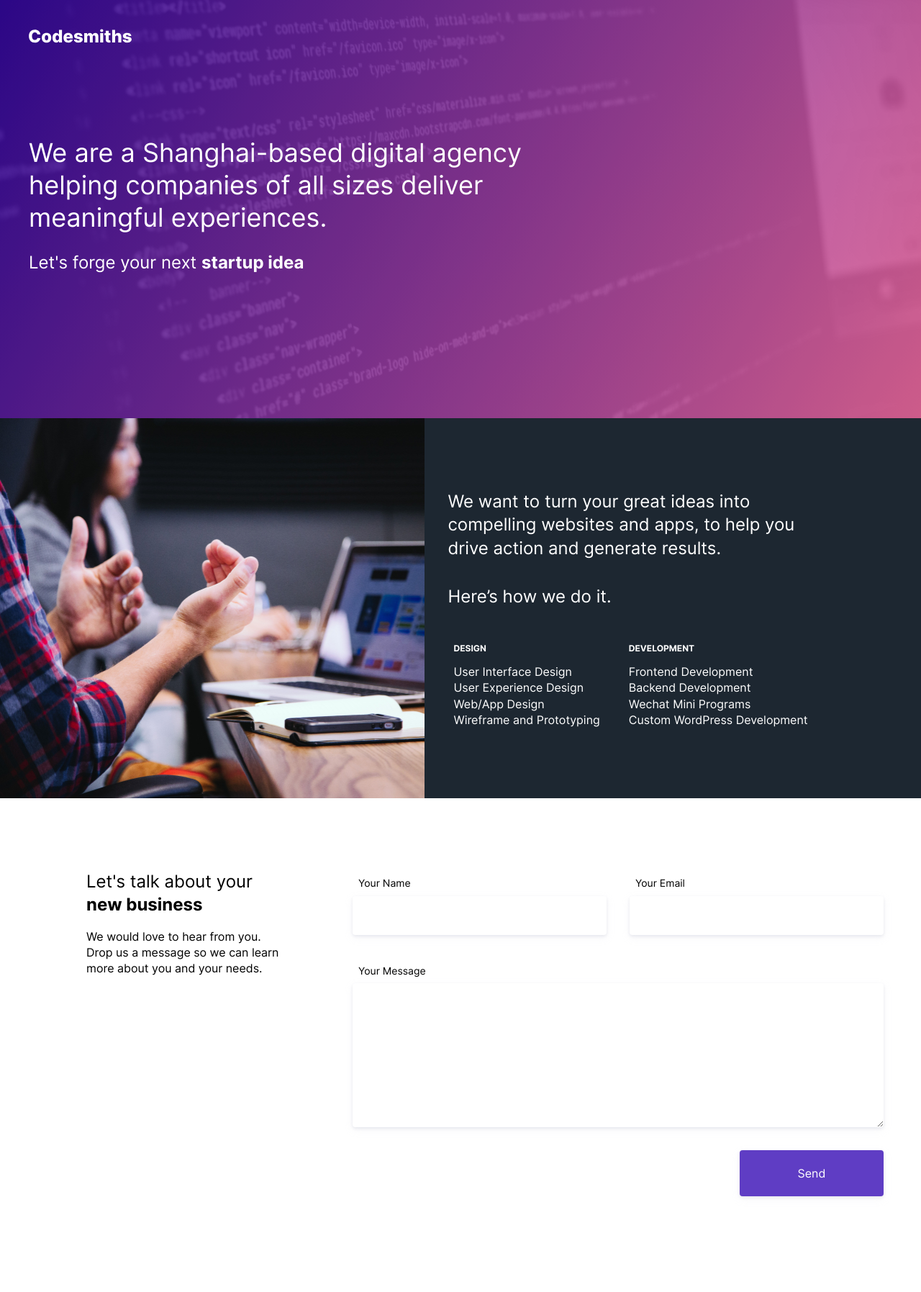
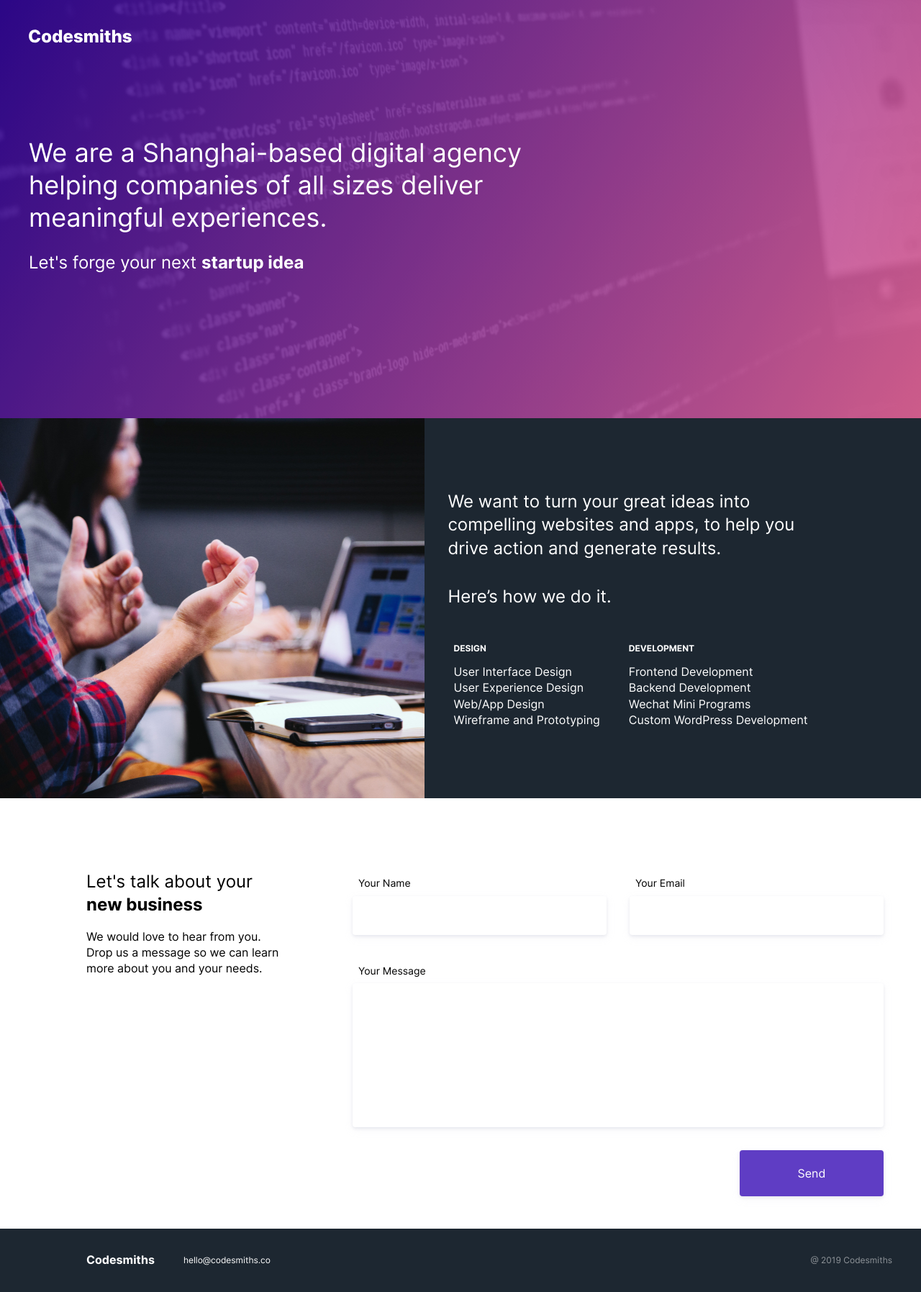
Before and after one commit to irene1216/codesmiths-co.github.io, a Jekyll site: the page built from index.html, in a window 1280 px wide. Shown: the whole page at 72% size. Built offline with Jekyll 4.4.1, drawn with Linux system fonts in a browser that asks for light colours; nearby versions of some CDN libraries; before the commit the page ends 1707 px from its top, so only the background shows below that.

Commit message:
done with footer + minir adjustment on contact form button

```diff
--- /dev/null
+++ b/_includes/footer.html
@@ -0,0 +1,5 @@
+<div class="footer-bottom">
+  <p class="logo">Codesmiths</p>
+  <a class="email" href="mailto:hello@codesmiths.co">hello@codesmiths.co</a>
+  <p class="copyright">@ 2019 Codesmiths</p>
+</div>
--- a/_layouts/default.html
+++ b/_layouts/default.html
@@ -9,7 +9,9 @@
   </head>
   <body>
     {{ content }}
-    <footer></footer>
+    <footer>
+    {% include footer.html %}
+    </footer>
   </body>
   <script type="text/javascript" src="//ajax.googleapis.com/ajax/libs/jquery/2.1.1/jquery.min.js"></script>
   </script>
--- a/_sass/styles.scss
+++ b/_sass/styles.scss
@@ -1,5 +1,6 @@
 @import "services";
 @import "contact";
+@import "footer";
 
 body {
   font-family: "Inter", -apple-system, BlinkMacSystemFont, Helvetica, Arial,
--- a/assets/css/styles.css
+++ b/assets/css/styles.css
@@ -100,6 +100,7 @@
         width: 738px;
         height: 200px;
         font-size: 16px;
+        resize: none;
         color: #495057;
         padding: 15px;
         padding-left: 16px; }
@@ -118,21 +119,69 @@
 
 @media (max-width: 540px) {
   .contact {
+    height: 830px;
     flex-direction: column; }
     .contact h2 {
       font-size: 20px; }
     .contact .contact-left {
       padding: 20px;
-      width: 337px; }
+      width: 335px; }
     .contact .contact-right {
-      padding-top: 0px; }
+      padding-top: 0px;
+      padding-right: 0px; }
       .contact .contact-right input {
         width: 335px;
         margin-right: 0px; }
       .contact .contact-right .form-top {
         flex-direction: column; }
       .contact .contact-right .form-bottom textarea {
+        width: 335px; }
+      .contact .contact-right .form-bottom button {
+        margin-right: 0px;
+        margin-top: 30px;
         width: 335px; } }
+
+.footer-bottom {
+  display: flex;
+  color: white;
+  background: #1D2731;
+  height: 88px; }
+  .footer-bottom .logo {
+    padding-left: 120px;
+    font-weight: 800; }
+  .footer-bottom .copyright {
+    margin-left: auto;
+    opacity: 0.5; }
+  .footer-bottom .copyright,
+  .footer-bottom .email {
+    padding-top: 3.8px;
+    font-size: 12px; }
+  .footer-bottom p, .footer-bottom a {
+    margin-right: 40px;
+    text-decoration: none;
+    color: white; }
+  .footer-bottom * {
+    margin-top: 32px;
+    margin-bottom: 32px; }
+
+@media (max-width: 540px) {
+  .footer-bottom {
+    flex-direction: column;
+    justify-content: center;
+    height: 132px; }
+    .footer-bottom * {
+      padding: 0px;
+      margin: 0px; }
+    .footer-bottom p, .footer-bottom a {
+      text-align: center; }
+    .footer-bottom .logo {
+      padding-left: 0px;
+      margin-right: 0px; }
+    .footer-bottom .email {
+      padding-bottom: 30px;
+      margin-right: 0px; }
+    .footer-bottom .copyright {
+      margin: 0px; } }
 
 body {
   font-family: "Inter", -apple-system, BlinkMacSystemFont, Helvetica, Arial, sans-serif; }
```
Also changed, not shown: _sass/_contact.scss (+11 -2 lines), _sass/_footer.scss (added, +66 -0 lines), index.html (line endings or trailing spaces).
